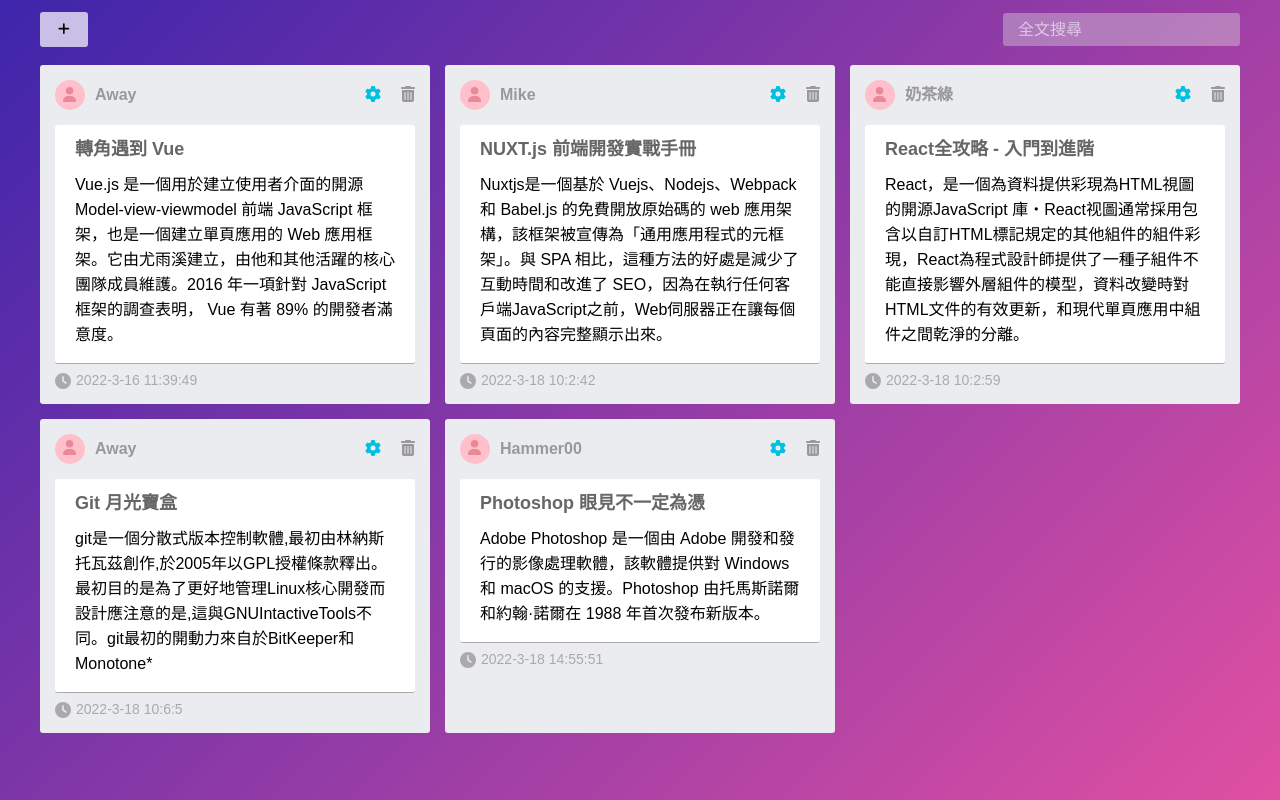
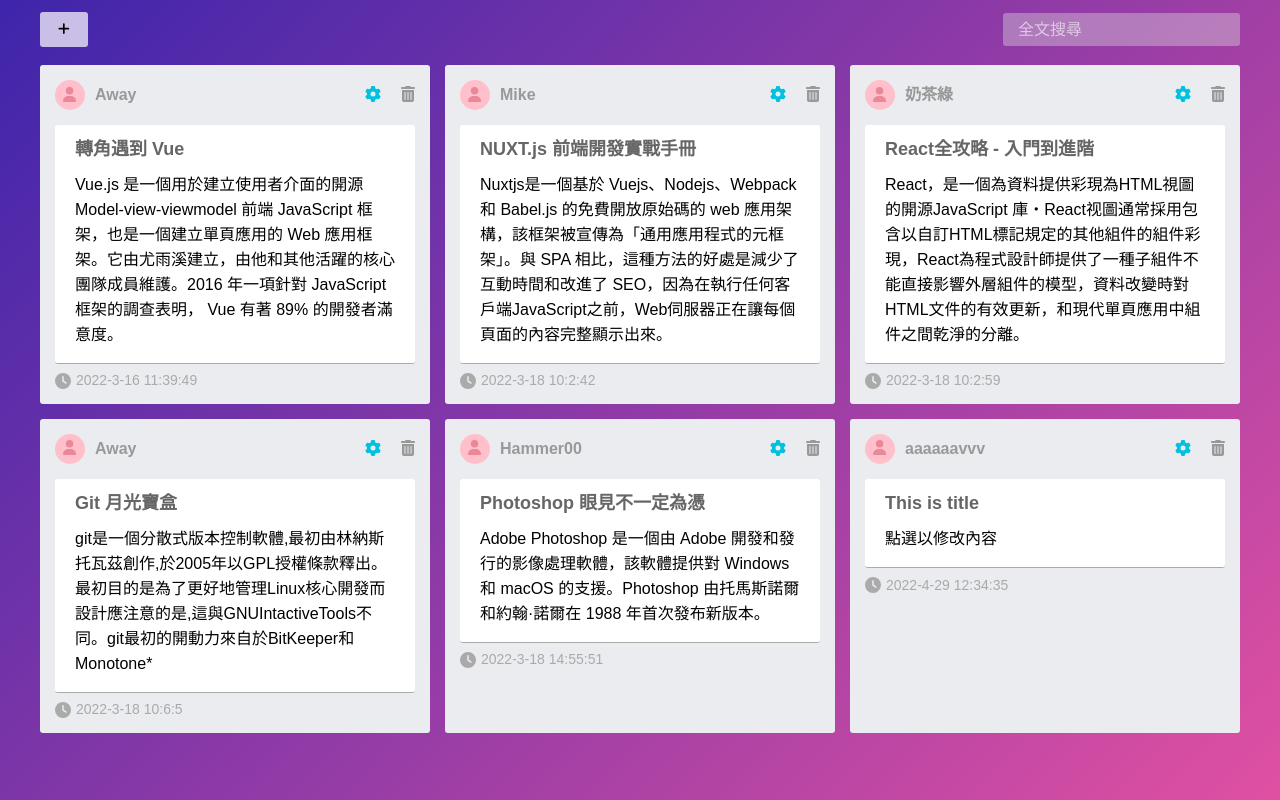
Before and after one commit to Ivan101887/vue-json-server, a Vue app: page / in a window 1280 px wide. Built offline with nearby package versions, Linux system fonts and the light colour scheme; data requests are answered from the project's data file.

Commit message:
改前端資料更新方式、改用接api方式搜尋

```diff
--- a/data.json
+++ b/data.json
@@ -34,6 +34,13 @@
       "title": "Photoshop 眼見不一定為憑",
       "content": "Adobe Photoshop 是一個由 Adobe 開發和發行的影像處理軟體，該軟體提供對 Windows 和 macOS 的支援。Photoshop 由托馬斯諾爾和約翰·諾爾在 1988 年首次發布新版本。",
       "updateTime": "2022-3-18 14:55:51"
+    },
+    {
+      "author": "aaaaaavvv",
+      "title": "This is title",
+      "content": "點選以修改內容",
+      "id": 6,
+      "updateTime": "2022-4-29\t12:34:35"
     }
   ]
 }
--- a/src/App.vue
+++ b/src/App.vue
@@ -2,7 +2,7 @@
 <template>
   <div id="app">
     <TheHeader @update="updateKeyWord" @add="postItem" />
-    <Post :parent-data="filterData" @delete="deleteData" @update="patchData" />
+    <Post :parent-data="data" @delete="deleteData" @update="patchData" />
   </div>
 </template>
 
@@ -22,17 +22,15 @@
   created() {
     this.getData();
   },
-  computed: {
-    filterData() {
-      return this.data.filter((item) => item.author.includes(this.keyWord)
-        || item.title.includes(this.keyWord)
-        || item.content.includes(this.keyWord));
+  watch: {
+    keyWord() {
+      this.getData();
     },
   },
   methods: {
     async getData() {
       try {
-        const res = await this.$http.get('http://localhost:3000/posts');
+        const res = await this.$http.get(`http://localhost:3000/posts${this.keyWord ? `?q=${this.keyWord}` : ''}`);
         this.data = res.data;
       } catch (e) {
         console.log(e);
@@ -50,27 +48,28 @@
         author: 'aaaaaa',
         title: 'This is title',
         content: '點選以修改內容',
+        id: this.data.length + 1,
         updateTime: this.setTimeStr(),
       };
       await this.$http.post('http://localhost:3000/posts', config);
-      this.getData();
+      this.data.push(config);
     },
     async deleteData(val) {
       await this.$http.delete(`http://localhost:3000/posts/${val}`);
-      this.getData();
+      this.data.splice(val - 1, 1);
     },
     async patchData(val) {
       const data = {};
-      const id = val[3];
+      const id = val.id;
       const url = `http://localhost:3000/posts/${id}`;
-      if (val[0] !== this.data[id - 1].author) {
-        data.author = val[0];
+      if (val.author !== this.data[id - 1].author) {
+        data.author = val.author;
       }
-      if (val[1] !== this.data[id - 1].title) {
-        data.title = val[1];
+      if (val.title !== this.data[id - 1].title) {
+        data.title = val.title;
       }
-      if (val[2] !== this.data[id - 1].content) {
-        data.content = val[2];
+      if (val.content !== this.data[id - 1].content) {
+        data.content = val.content;
       }
       if (data) {
         data.updateTime = this.setTimeStr();
--- /dev/null
+++ b/src/components/Modifyer.vue
@@ -0,0 +1,5 @@
+<template>
+  <div>
+
+  </div>
+</template>
--- a/src/components/post/PostItem.vue
+++ b/src/components/post/PostItem.vue
@@ -15,11 +15,7 @@
           class="ctrlBar__item ctrlBar__item--active"
           @click="isModifying = true"
         >
-          <font-awesome-icon
-            class="icon"
-            icon="gear"
-            @click="isModifying = true"
-          />
+          <font-awesome-icon class="icon" icon="gear" />
         </button>
         <button class="ctrlBar__item" @click="$emit('delete', parentData.id)">
           <font-awesome-icon class="icon" icon="trash-can" />
@@ -35,15 +31,15 @@
     <form action="submit" class="form" v-else>
       <label for="author" class="label">
         作者:
-        <input type="text" v-model="author" name="author" class="input" />
+        <input type="text" v-model="obj.author" name="author" class="input" />
       </label>
       <label for="title" class="label">
         標題:
-        <input type="text" v-model="title" name="title" class="input" />
+        <input type="text" v-model="obj.title" name="title" class="input" />
       </label>
       <label for="content" class="label">
         內容:
-        <textarea type="text" v-model="content" name="content" class="input" />
+        <textarea type="text" v-model="obj.content" name="content" class="input" />
       </label>
     </form>
     <div class="postItem__foot">
@@ -83,31 +79,34 @@
     return {
       isModifying: false,
       isConfirm: false,
-      author: this.parentData.author,
-      title: this.parentData.title,
-      content: this.parentData.content,
+      obj: {
+        author: this.parentData.author,
+        title: this.parentData.title,
+        content: this.parentData.content,
+        id: this.parentData.id,
+      },
     };
   },
   methods: {
     clickConfirm() {
       this.isModifying = false;
-      this.$emit('update', [this.author, this.title, this.content, this.parentData.id]);
+      this.$emit('update', this.obj);
     },
   },
   watch: {
-    author(val) {
+    'obj.author': function (val) {
       if (val === this.parentData.author) {
         this.isConfirm = false;
       } else {
         this.isConfirm = true;
       }
     },
-    title(val) {
+    'obj.title': function (val) {
       if (val === this.parentData.title) {
         this.isConfirm = false;
       } else { this.isConfirm = true; }
     },
-    content(val) {
+    'obj.content': function (val) {
       if (val === this.parentData.content) {
         this.isConfirm = false;
       } else {
```
